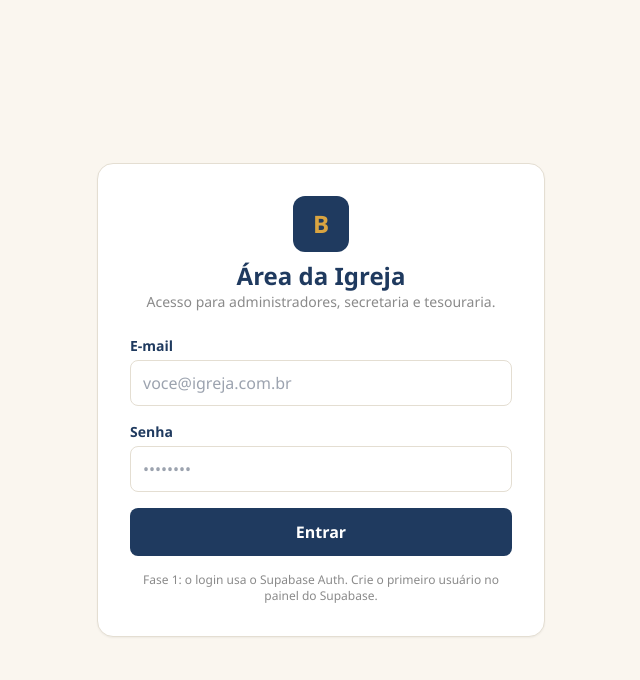
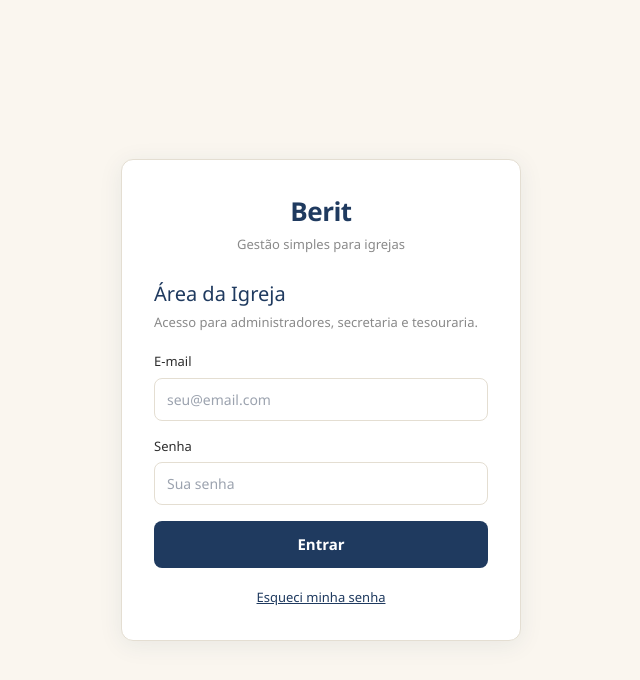
Before and after one commit to Jorgevan-SAJ/berit, a Next.js app: page /login in a window 1280 px wide. Shown: the top 680 px of the page, without its empty margins (319-959 px from the left). Built offline with nearby package versions, Linux system fonts and the light colour scheme; no server answers.

Commit message:
Update page.js

```diff
--- a/app/login/page.js
+++ b/app/login/page.js
@@ -1,67 +1,164 @@
-"use client";
+'use client'
 
-import { useState } from "react";
-import { supabase } from "../../lib/supabase";
+import { useState } from 'react'
+import { supabase } from '../../lib/supabase'
 
 export default function LoginPage() {
-  const [email, setEmail] = useState("");
-  const [password, setPassword] = useState("");
-  const [error, setError] = useState("");
-  const [loading, setLoading] = useState(false);
+  const [modo, setModo] = useState('login')
+  const [email, setEmail] = useState('')
+  const [senha, setSenha] = useState('')
+  const [erro, setErro] = useState('')
+  const [aviso, setAviso] = useState('')
+  const [carregando, setCarregando] = useState(false)
 
-  async function handleLogin(e) {
-    e.preventDefault();
-    setError("");
-    setLoading(true);
-    const { error } = await supabase.auth.signInWithPassword({ email, password });
-    setLoading(false);
+  async function entrar(e) {
+    e.preventDefault()
+    setErro('')
+    setAviso('')
+    setCarregando(true)
+    const { error } = await supabase.auth.signInWithPassword({ email, password: senha })
+    setCarregando(false)
     if (error) {
-      setError("E-mail ou senha incorretos. Verifique e tente novamente.");
-      return;
+      setErro('E-mail ou senha incorretos. Verifique e tente novamente.')
+    } else {
+      window.location.href = '/area'
     }
-    window.location.href = "/admin";
+  }
+
+  async function enviarLink(e) {
+    e.preventDefault()
+    setErro('')
+    setAviso('')
+    setCarregando(true)
+    const { error } = await supabase.auth.resetPasswordForEmail(email, {
+      redirectTo: 'https://berit-s36t.vercel.app/redefinir-senha',
+    })
+    setCarregando(false)
+    if (error) {
+      setErro('Não foi possível enviar o link. Verifique se o e-mail está correto.')
+    } else {
+      setAviso('Enviamos um link de recuperação para o seu e-mail. Confira a caixa de entrada e também o spam.')
+    }
   }
 
   return (
-    <main className="min-h-screen flex items-center justify-center px-4 bg-cream">
-      <div className="bg-white border border-borda rounded-2xl p-8 w-full max-w-md shadow-sm">
-        <div className="text-center mb-6">
-          <div className="w-14 h-14 mx-auto rounded-xl bg-navy flex items-center justify-center text-gold font-bold text-2xl mb-2">B</div>
-          <h1 className="text-navy text-2xl font-bold">Área da Igreja</h1>
-          <p className="text-gray2 text-sm">Acesso para administradores, secretaria e tesouraria.</p>
+    <main style={{ minHeight: '100vh', display: 'flex', alignItems: 'center', justifyContent: 'center', background: '#FAF6EF', fontFamily: "'Segoe UI', Roboto, Arial, sans-serif", padding: '1rem' }}>
+      <div style={{ width: '100%', maxWidth: 400, background: '#FFFFFF', borderRadius: 12, padding: '2rem', boxShadow: '0 4px 24px rgba(31,58,95,0.08)', border: '1px solid #E4DED2' }}>
+        <div style={{ textAlign: 'center', marginBottom: '1.5rem' }}>
+          <div style={{ fontSize: 26, fontWeight: 700, color: '#1F3A5F', letterSpacing: '-0.02em' }}>
+            Berit
           </div>
-        <form onSubmit={handleLogin}>
-          <label className="block text-sm font-semibold text-navy mb-1">E-mail</label>
+          <div style={{ fontSize: 13, color: '#8A8A8A', marginTop: 4 }}>
+            Gestão simples para igrejas
+          </div>
+        </div>
+
+        {modo === 'login' ? (
+          <form onSubmit={entrar}>
+            <h1 style={{ fontSize: 20, color: '#1F3A5F', margin: '0 0 4px' }}>Área da Igreja</h1>
+            <p style={{ fontSize: 13, color: '#8A8A8A', margin: '0 0 20px' }}>
+              Acesso para administradores, secretaria e tesouraria.
+            </p>
+
+            <label style={{ fontSize: 13, color: '#2E2E2E', display: 'block', marginBottom: 6 }}>
+              E-mail
+            </label>
             <input
               type="email"
-            required
               value={email}
               onChange={(e) => setEmail(e.target.value)}
-            className="w-full border border-borda rounded-lg px-3 py-2.5 mb-4 focus:border-gold outline-none"
-            placeholder="voce@igreja.com.br"
+              placeholder="seu@email.com"
+              required
+              style={{ width: '100%', padding: '10px 12px', border: '1px solid #E4DED2', borderRadius: 8, fontSize: 14, marginBottom: 16, boxSizing: 'border-box' }}
             />
-          <label className="block text-sm font-semibold text-navy mb-1">Senha</label>
+
+            <label style={{ fontSize: 13, color: '#2E2E2E', display: 'block', marginBottom: 6 }}>
+              Senha
+            </label>
             <input
               type="password"
+              value={senha}
+              onChange={(e) => setSenha(e.target.value)}
+              placeholder="Sua senha"
               required
-            value={password}
-            onChange={(e) => setPassword(e.target.value)}
-            className="w-full border border-borda rounded-lg px-3 py-2.5 mb-4 focus:border-gold outline-none"
-            placeholder="••••••••"
+              style={{ width: '100%', padding: '10px 12px', border: '1px solid #E4DED2', borderRadius: 8, fontSize: 14, marginBottom: 16, boxSizing: 'border-box' }}
             />
-          {error && <p className="text-red text-sm mb-4">{error}</p>}
+
+            {erro && (
+              <div style={{ background: '#FDECEC', color: '#B71C1C', padding: '10px 12px', borderRadius: 8, fontSize: 13, marginBottom: 16 }}>
+                {erro}
+              </div>
+            )}
+
             <button
               type="submit"
-            disabled={loading}
-            className="w-full bg-navy text-white font-bold py-3 rounded-lg hover:opacity-90 transition disabled:opacity-60"
+              disabled={carregando}
+              style={{ width: '100%', padding: '12px', background: '#1F3A5F', color: '#FFFFFF', border: 'none', borderRadius: 8, fontSize: 15, fontWeight: 600, cursor: 'pointer' }}
             >
-            {loading ? "Entrando..." : "Entrar"}
+              {carregando ? 'Entrando...' : 'Entrar'}
             </button>
+
+            <div style={{ textAlign: 'center', marginTop: 16 }}>
+              <button
+                type="button"
+                onClick={() => { setModo('recuperar'); setErro(''); setAviso('') }}
+                style={{ background: 'none', border: 'none', color: '#1F3A5F', textDecoration: 'underline', fontSize: 13, cursor: 'pointer' }}
+              >
+                Esqueci minha senha
+              </button>
+            </div>
           </form>
-        <p className="text-gray2 text-xs text-center mt-4">
-          Fase 1: o login usa o Supabase Auth. Crie o primeiro usuário no painel do Supabase.
+        ) : (
+          <form onSubmit={enviarLink}>
+            <h1 style={{ fontSize: 20, color: '#1F3A5F', margin: '0 0 4px' }}>Recuperar senha</h1>
+            <p style={{ fontSize: 13, color: '#8A8A8A', margin: '0 0 20px' }}>
+              Digite seu e-mail e enviaremos um link para criar uma nova senha.
             </p>
+
+            <label style={{ fontSize: 13, color: '#2E2E2E', display: 'block', marginBottom: 6 }}>
+              E-mail
+            </label>
+            <input
+              type="email"
+              value={email}
+              onChange={(e) => setEmail(e.target.value)}
+              placeholder="seu@email.com"
+              required
+              style={{ width: '100%', padding: '10px 12px', border: '1px solid #E4DED2', borderRadius: 8, fontSize: 14, marginBottom: 16, boxSizing: 'border-box' }}
+            />
+
+            {erro && (
+              <div style={{ background: '#FDECEC', color: '#B71C1C', padding: '10px 12px', borderRadius: 8, fontSize: 13, marginBottom: 16 }}>
+                {erro}
+              </div>
+            )}
+
+            {aviso && (
+              <div style={{ background: '#EAF4EE', color: '#4C8C6E', padding: '10px 12px', borderRadius: 8, fontSize: 13, marginBottom: 16 }}>
+                {aviso}
+              </div>
+            )}
+
+            <button
+              type="submit"
+              disabled={carregando}
+              style={{ width: '100%', padding: '12px', background: '#1F3A5F', color: '#FFFFFF', border: 'none', borderRadius: 8, fontSize: 15, fontWeight: 600, cursor: 'pointer' }}
+            >
+              {carregando ? 'Enviando...' : 'Enviar link de recuperação'}
+            </button>
+
+            <div style={{ textAlign: 'center', marginTop: 16 }}>
+              <button
+                type="button"
+                onClick={() => { setModo('login'); setErro(''); setAviso('') }}
+                style={{ background: 'none', border: 'none', color: '#1F3A5F', textDecoration: 'underline', fontSize: 13, cursor: 'pointer' }}
+              >
+                Voltar para o login
+              </button>
+            </div>
+          </form>
+        )}
       </div>
     </main>
-  );
+  )
 }
```
Lines whose indentation alone changed are shown as unchanged.
